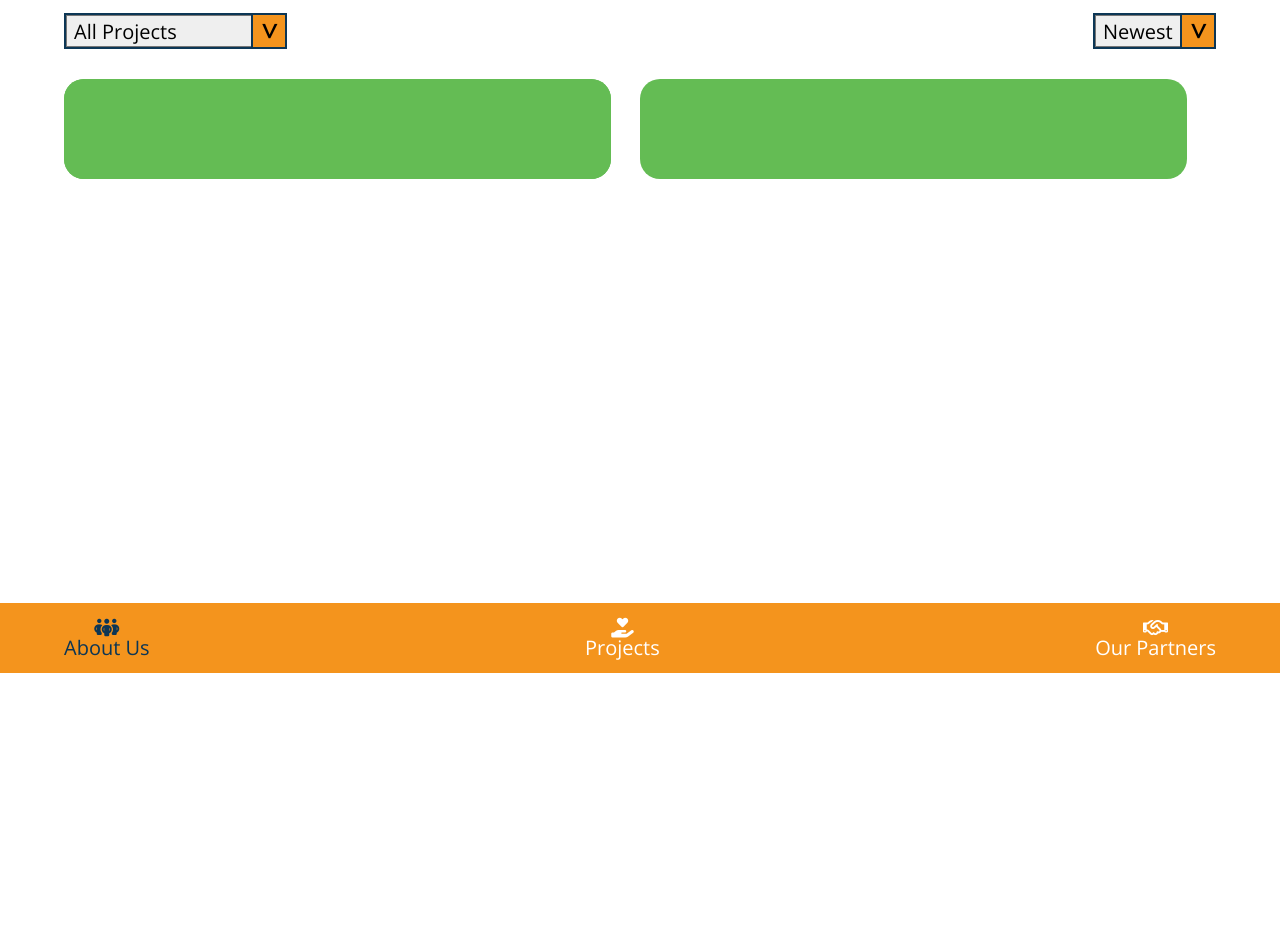
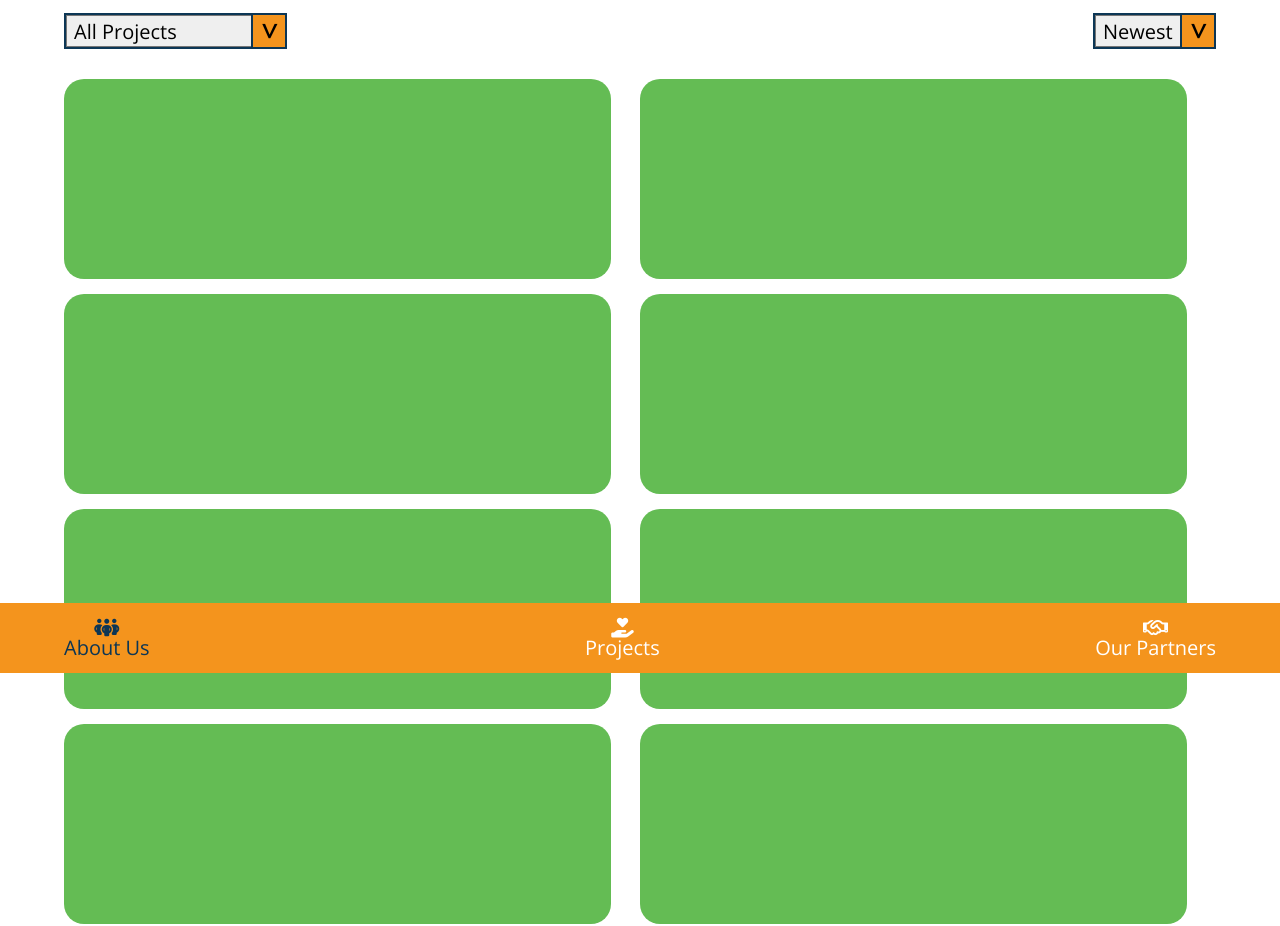
Before and after one commit to jfisher37/hiff-app, a plain HTML site: page index.html in a window 1280 px wide. Shown: the part 127-1053 px from the top of the page. Before the commit the page ends 800 px from the top, so only its background shows below. Drawn offline with nearby package versions, Linux system fonts and the light colour scheme.

Commit message:
resolved the issue of stacking cards

```diff
--- a/assets/style.css
+++ b/assets/style.css
@@ -226,12 +226,12 @@
 
     /* Align the cards into appropriate sides of grid */
 
-    .left-project-card {
+    #left-project-cards {
       grid-column: start / middle;
       grid-row: start / end;
     }
 
-    .right-project-card {
+    #right-project-cards {
       grid-column: middle / end;
       grid-row: start / end;
     }
@@ -241,7 +241,8 @@
     .project-card {
       background-color: var(--green);
       width: 95%;
-      height: 100px;
+      height: 200px;
       border-radius: 20px;
       position: relative;
+      margin-bottom: 15px;
     }
--- a/index.html
+++ b/index.html
@@ -60,9 +60,26 @@
         </ul>
       </form>
       <ul id="project-card-contain">
-        <li class="project-card left-project-card"></li>
-        <li class="project-card right-project-card"></li>
-        <li class="project-card left-project-card"></li>
+          <li id="left-project-cards">
+              <ul id="left-project-card-contain">
+                <li class="project-card"></li>
+                <li class="project-card"></li>
+                <li class="project-card"></li>
+                <li class="project-card"></li>
+                <li class="project-card"></li>
+                <li class="project-card"></li>
+              </ul>
+          </li>
+          <li id="right-project-cards">
+            <ul id="right-project-card-contain">
+              <li class="project-card"></li>
+              <li class="project-card"></li>
+              <li class="project-card"></li>
+              <li class="project-card"></li>
+              <li class="project-card"></li>
+              <li class="project-card"></li>
+            </ul>
+          </li>
       </ul>
     </main>
     <footer>
```
